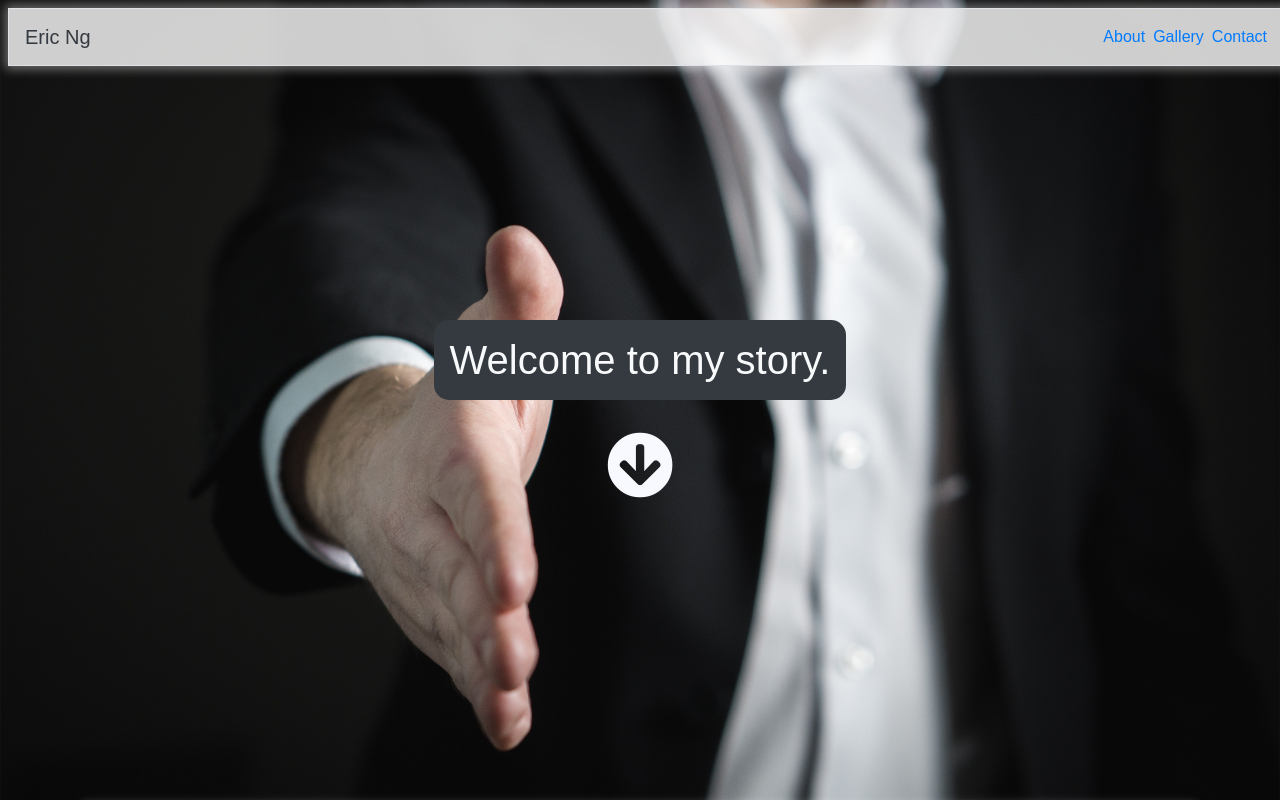
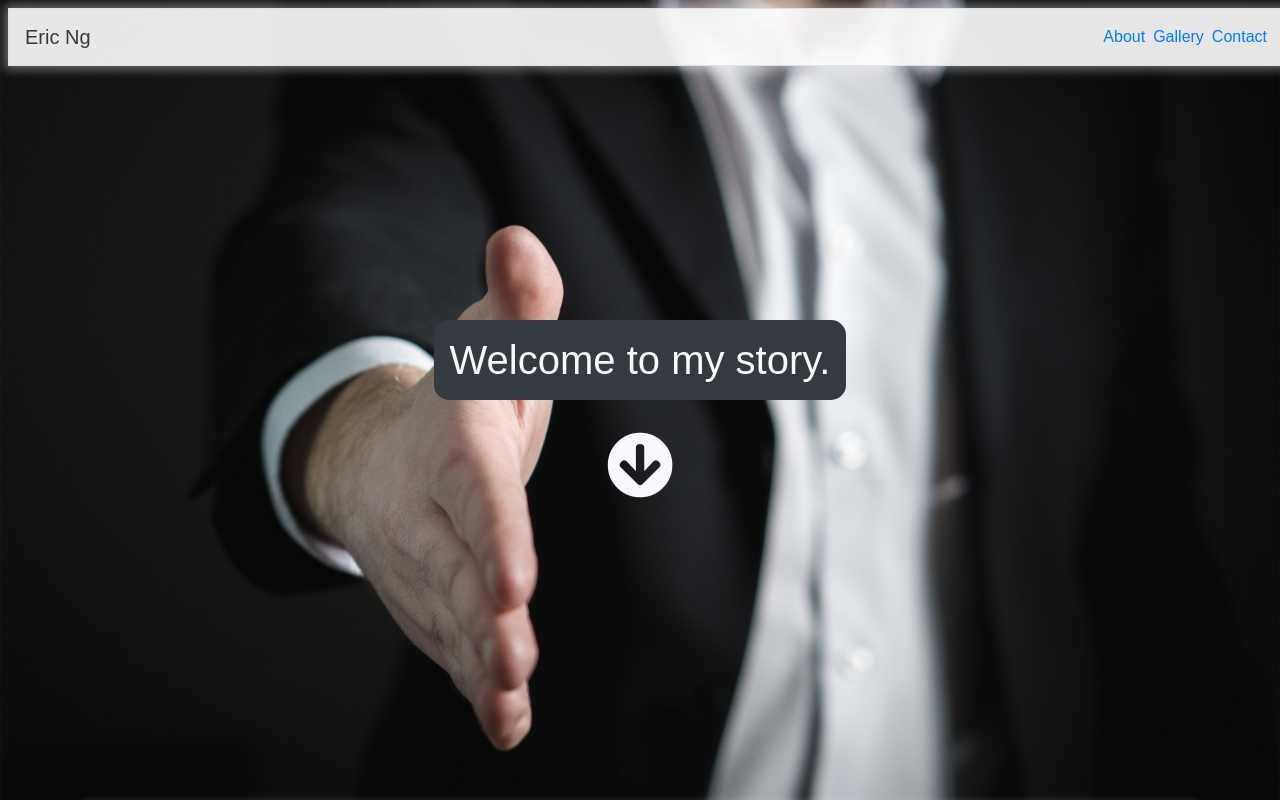
Before and after one commit to EricNg314/Portfolio-React, a React (Create React App) app in the folder client/: page / in a window 1280 px wide. Shown: the top 800 px of the page. Built offline with nearby package versions, Linux system fonts and the light colour scheme; no server answers.

Commit message:
Updating component background colors to be less transparent.

```diff
--- a/client/src/components/Nav/Nav.css
+++ b/client/src/components/Nav/Nav.css
@@ -23,7 +23,7 @@
 }
 
 .bg-trans-white{
-  background:rgba(255,255,255,.8)
+  background:rgba(255,255,255,.9)
 }
 
 @media (max-width: 1400px) {
```
